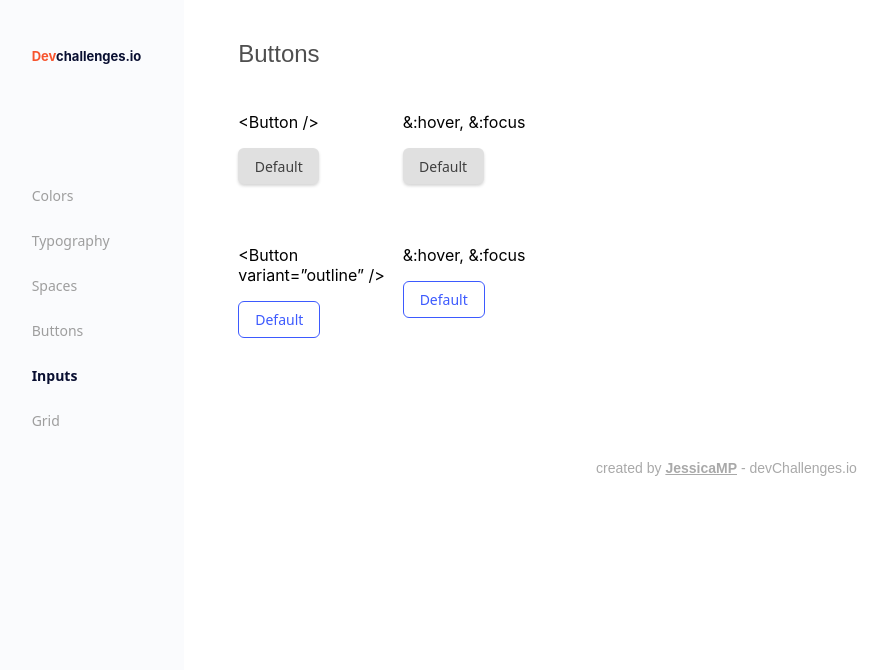
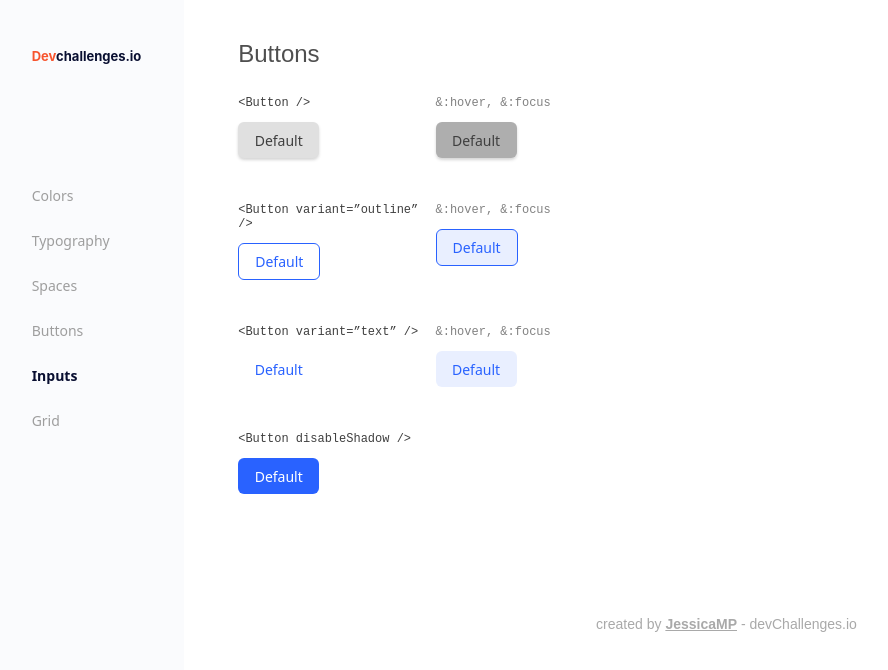
Before and after one commit to JessicaMP/ButtonComponent, a React (Create React App) app: page /inputs in a window 1280 px wide. Shown: the top 670 px of the page, without its empty margins (11-899 px from the left). Built offline with nearby package versions, Linux system fonts and the light colour scheme.

Commit message:
adpatcion de los estados del boton outline y text, colores

```diff
--- a/src/assets/css/main.css
+++ b/src/assets/css/main.css
@@ -35,7 +35,7 @@
 
 .row-container {
   display: grid;
-  grid-template-columns: repeat(6, 1fr);
+  grid-template-columns: repeat(5, 1fr);
   grid-gap: 10px;
 }
 
--- a/src/assets/css/variables.css
+++ b/src/assets/css/variables.css
@@ -6,7 +6,12 @@
   --gray-dark: #4f4f4f;
   --gray-helper: #a9a9a9;
   --gray-helper-2: #aeaeae;
-  --button-gray: #e0e0e0;
+  --gray-helper-3: #828282;
+  --default: #e0e0e0;
   --dark: #3f3f3f;
   --blue: #3d5afe;
+  --blue-dark: #0039cb;
+  --primary: #2962ff;
+  --white: #fff;
+  --color: red;
 }
--- a/src/components/Button/Button.css
+++ b/src/components/Button/Button.css
@@ -15,21 +15,76 @@ button {
   line-height: normal;
 }
 
-.default {
-  background-color: var(--button-gray);
-  color: var(--dark);
+.shadow {
   box-shadow: 0 2px 3px 0 rgba(51, 51, 51, 0.2);
 }
 
-.default:hover {
-  background-color: var(--gray-helper-2);
+/* Colors buttons */
+.button-default {
+  background-color: var(--default);
+  color: var(--dark);
+}
+.button-default:hover,
+.button-default.button-active {
+  background-color: var(--gray-helper-2) !important;
 }
 
-.outline {
-  border: 1px solid var(--blue);
-  color: var(--blue);
+.button-primary {
+  background-color: var(--primary);
+  color: var(--white);
+}
+.button-primary:hover,
+.button-primary.button-active {
+  background-color: var(--blue-dark) !important;
 }
 
-.outline:hover {
-  background-color: rgba(41, 98, 255, 0.1);
+.button-outline,
+.button-text {
+  box-shadow: none;
 }
+/* outline */
+.button-outline {
+  background-color: var(--white);
+}
+.button-default__outline {
+  color: var(--dark);
+  border: 1px solid var(--default);
+}
+/* ,
+.button-active */
+.button-default__outline:hover,
+.button-default__outline.button-active {
+  background-color: var(--gray-helper-2) !important;
+}
+
+.button-primary__outline {
+  color: var(--primary);
+  border: 1px solid var(--primary);
+}
+.button-primary__outline:hover,
+.button-primary__outline.button-active {
+  background-color: color-mix(
+    in srgb,
+    var(--primary),
+    transparent 90%
+  ) !important;
+}
+
+/* text */
+.button-text {
+  border: none;
+}
+
+label {
+  display: block;
+  font-family: "Ubuntu Mono", monospace;
+  font-size: 12px;
+  line-height: normal;
+  margin-bottom: 12px;
+}
+.label {
+  color: var(--dark);
+}
+.label-hover {
+  color: var(--gray-helper-3);
+}
--- a/src/components/Button/Button.js
+++ b/src/components/Button/Button.js
@@ -1,13 +1,49 @@
 // import { useState } from "react";
 import "./Button.css";
 
-const Button = ({ children = "Default", variant = "default" }) => {
-  // const [typeButton] = useState(variant);
-  // // setTypeButton(variant);
-  console.log({ variant });
-  // const setButton = () => {};
-  //
-  return <button className={variant}>{children}</button>;
+const getCustomerButton = (color, variant, hover, disableShadow) => {
+  const className = [];
+
+  if (!variant) {
+    className.push(`button-${color}`);
+  }
+  if (variant === "outline") {
+    className.push(`button-${color}__outline button-outline `);
+  }
+  if (variant === "text") {
+    className.push(`button-${color}__outline button-text`);
+  }
+
+  if (hover) {
+    className.push(`button-active`);
+  }
+
+  if (!disableShadow) {
+    className.push(`shadow`);
+  }
+
+  return className.join(" ");
+};
+
+const Button = ({
+  label,
+  children = "Default",
+  variant,
+  color = "default",
+  hover = false,
+  disableShadow = false,
+}) => {
+  const classLabel = hover ? "label-hover" : "label";
+  const labelComponent = <label className={classLabel}>{label}</label>;
+
+  const classButton = getCustomerButton(color, variant, hover, disableShadow);
+
+  return (
+    <div>
+      {label ? labelComponent : ""}
+      <button className={classButton}>{children}</button>
+    </div>
+  );
 };
 
 export default Button;
--- a/src/pages/home.js
+++ b/src/pages/home.js
@@ -6,27 +6,44 @@ const Home = () => {
       <h1 className="title">Buttons</h1>
       <div className="container-buttons">
         <div className="row-container">
-          <div>
-            <p>{" <Button />"}</p>
-            <Button />
-          </div>
-
-          <div>
-            <p>&:hover, &:focus</p>
-            <Button />
-          </div>
+          <Button label="<Button />" />
+          <Button label="&:hover, &:focus" hover={true} />
         </div>
 
         <div className="row-container">
-          <div>
-            <p>{" <Button variant=”outline” />"}</p>
-            <Button variant={"outline"} />
-          </div>
+          <Button
+            variant="outline"
+            color="primary"
+            label="<Button variant=”outline” />"
+          />
+          <Button
+            variant="outline"
+            label="&:hover, &:focus"
+            color="primary"
+            hover={true}
+          />
+        </div>
 
-          <div>
-            <p>&:hover, &:focus</p>
-            <Button variant={"outline"} />
-          </div>
+        <div className="row-container">
+          <Button
+            variant="text"
+            label="<Button variant=”text” />"
+            color="primary"
+          />
+          <Button
+            variant="text"
+            label="&:hover, &:focus"
+            hover={true}
+            color="primary"
+          />
+        </div>
+
+        <div className="row-container">
+          <Button
+            disableShadow={true}
+            label="<Button disableShadow />"
+            color="primary"
+          />
         </div>
       </div>
     </div>
```
